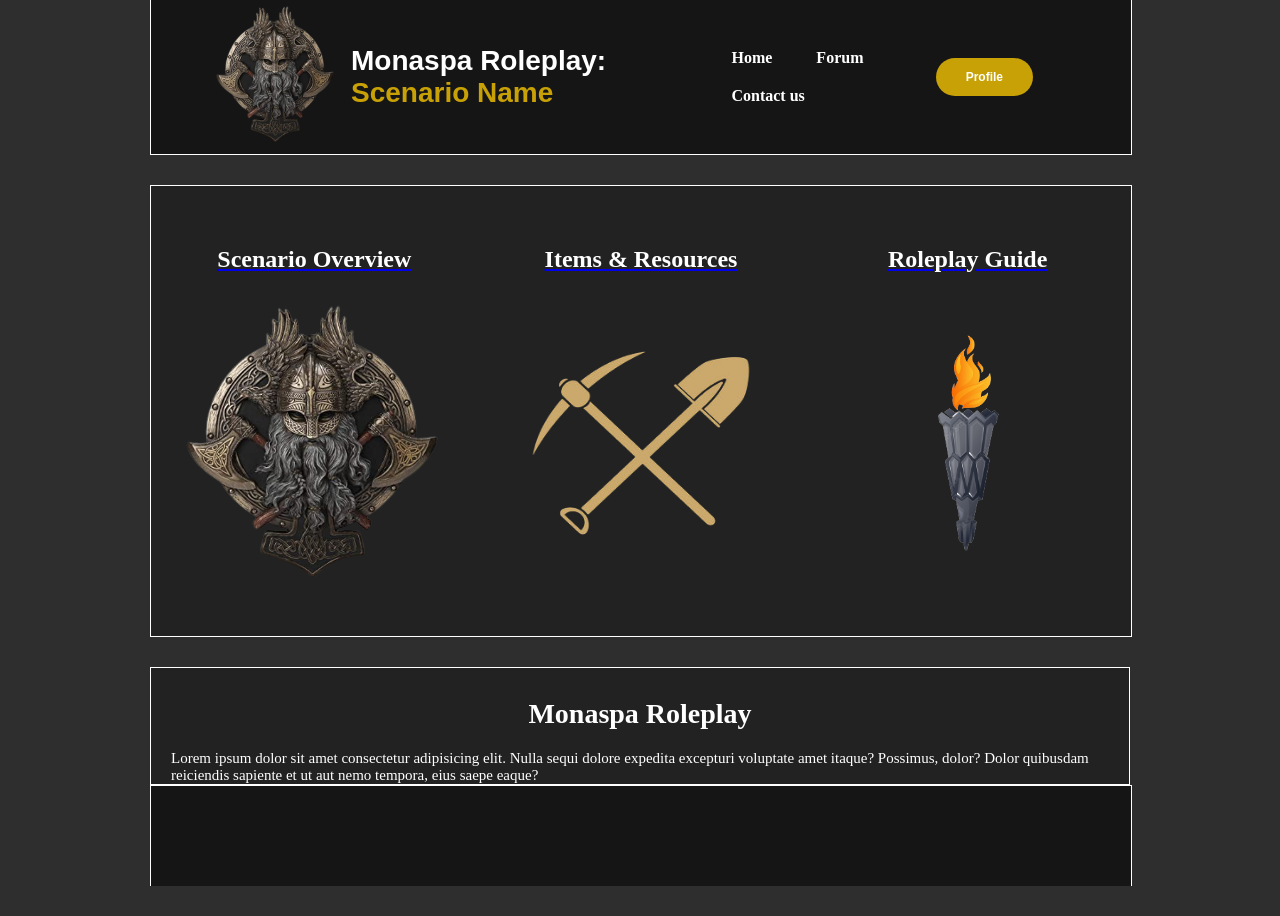
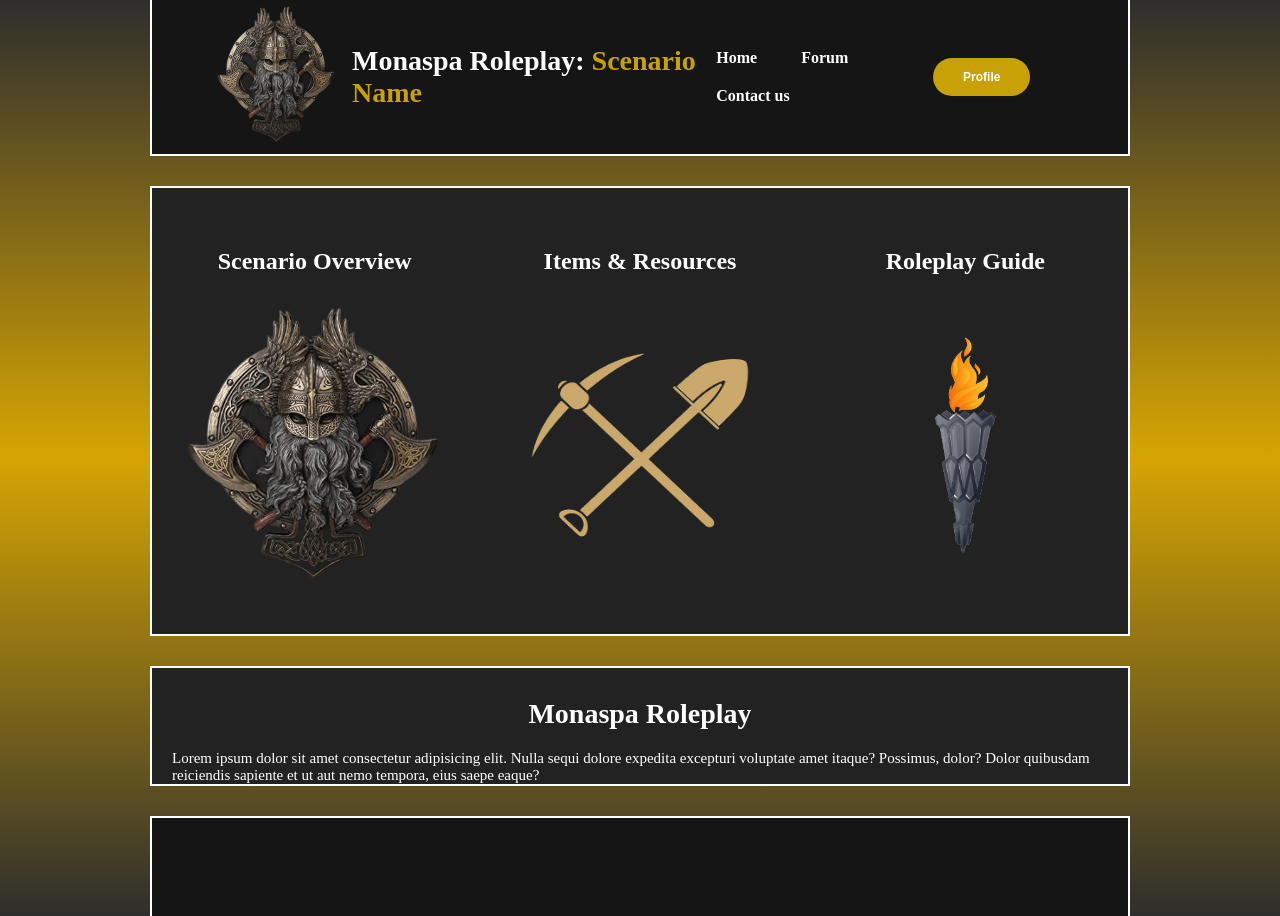
Before and after one commit to Chkori/Roleplay-Web-Project, a plain HTML site: page index.html in a window 1280 px wide. Before the commit the page ends 886 px from the top, so only its background shows below. Drawn offline with Linux system fonts and the light colour scheme.

Commit message:
added non major fixings

```diff
--- a/style.css
+++ b/style.css
@@ -1,15 +1,16 @@
 * {
     margin: 0;
     padding: 0;
+    box-sizing: border-box;
 }
 
 body{
-    background-color: rgb(46, 46, 46);
+    background-image:linear-gradient(#2e2e2d, #d6a502, #2e2e2d)
 }
 header{
-    border-bottom: solid 1px;
-    border-left: solid 1px;
-    border-right: solid 1px;
+    border-bottom: solid 2px;
+    border-left: solid 2px;
+    border-right: solid 2px;
     border-color: white;
     margin-top: 0;
     width: 100%;
@@ -25,11 +26,12 @@ nav{
 .logo{
     color: white;
     font-size: 28px;
-    font-family: Arial, Helvetica, sans-serif;
+    font-family: papyrus    ;
 }
 .logodesc{
     color: white;
     font-size: 18px;
+    font-family: papyrus;
 }
 span{
     color: rgb(200, 161, 7);
@@ -42,10 +44,11 @@ nav ul li{
 nav ul li a{
     color: white;
     text-decoration: none;
-    font-weight: bold;;
+    font-weight: bold;
+    font-family: papyrus;
 }
 nav ul li a:hover{
-    color: red;
+    color: rgb(200, 161, 7);
     transition: .3s;
 }
 #monaspaknight{
@@ -92,19 +95,21 @@ button:hover{
     cursor: pointer;
     transition: 1s;
     transition-delay: .2s;
+    color: rgb(200, 161, 7);
 }
 .imagebox img{
     width: 320px;
     height: 300px;
 }
 footer{
-    border-top: solid 1px;
-    border-left: solid 1px;
-    border-right: solid 1px;
+    border-top: solid 2px;
+    border-left: solid 2px;
+    border-right: solid 2px;
     border-color: white;
     background-color: rgb(22, 21, 21);
     width: 100%;
     height: 100px;
+    margin-top: 30px;
 }
 .webpage{
     margin-left: 150px;
@@ -112,7 +117,7 @@ footer{
 }
 .section1{
     margin-top: 30px;
-    border: solid 1px;
+    border: solid 2px;
     border-color: white;
     background-color: rgb(34, 34, 34);
     width: 100%;
@@ -120,7 +125,7 @@ footer{
 }
 .section2{
     margin-top: 30px;
-    border: solid 1px;
+    border: solid 2px;
     border-color: white;
     background-color: rgb(34, 34, 34);
 }
@@ -129,6 +134,7 @@ footer{
     color: white;
     font-size: 28px;
     text-align: center;
+    font-family: papyrus;
 }
 p{
     margin-left: 20px;
@@ -136,3 +142,6 @@ p{
     color: white;
     font-size: 15px;
 }
+a{
+    text-decoration: none   ;
+}
```
